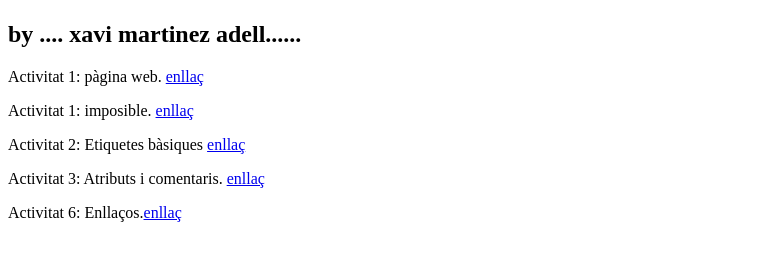
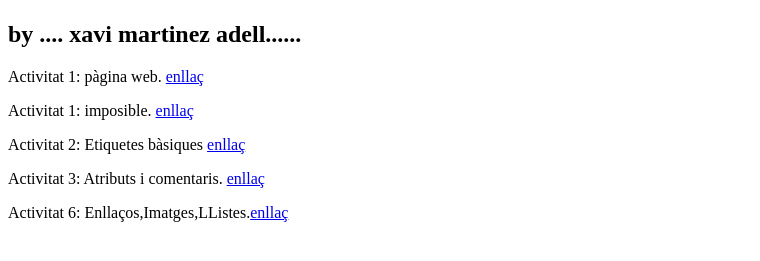
Before and after one commit to hivaxx/html, a plain HTML site: page index.html in a window 1280 px wide. Shown: the part 59-320 px from the top of the page, without its empty margins (0-760 px from the left). Drawn offline with Linux system fonts and the light colour scheme.

Commit message:
Add files via upload

```diff
--- a/index.html
+++ b/index.html
@@ -13,6 +13,6 @@
    <p>Activitat 1: imposible. <a href="act01/Impossible.html"> enllaç</a></p>
    <p>Activitat 2: Etiquetes bàsiques <a href="act02/index.html">enllaç</a></p>
    <p>Activitat 3: Atributs i comentaris. <a href="act03/index.html">enllaç</a></p>
-    <p>Activitat 6: Enllaços.<a href="act06/index.html">enllaç</a></p>
+    <p>Activitat 6: Enllaços,Imatges,LListes.<a href="act06/index.html">enllaç</a></p>
 </body>
 </html>
```
